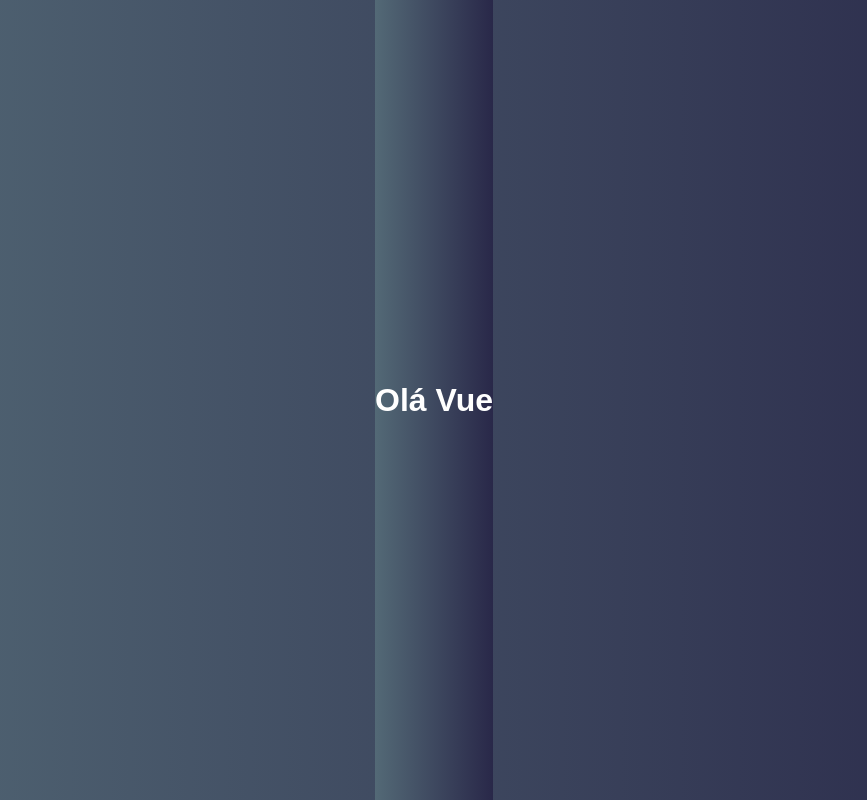
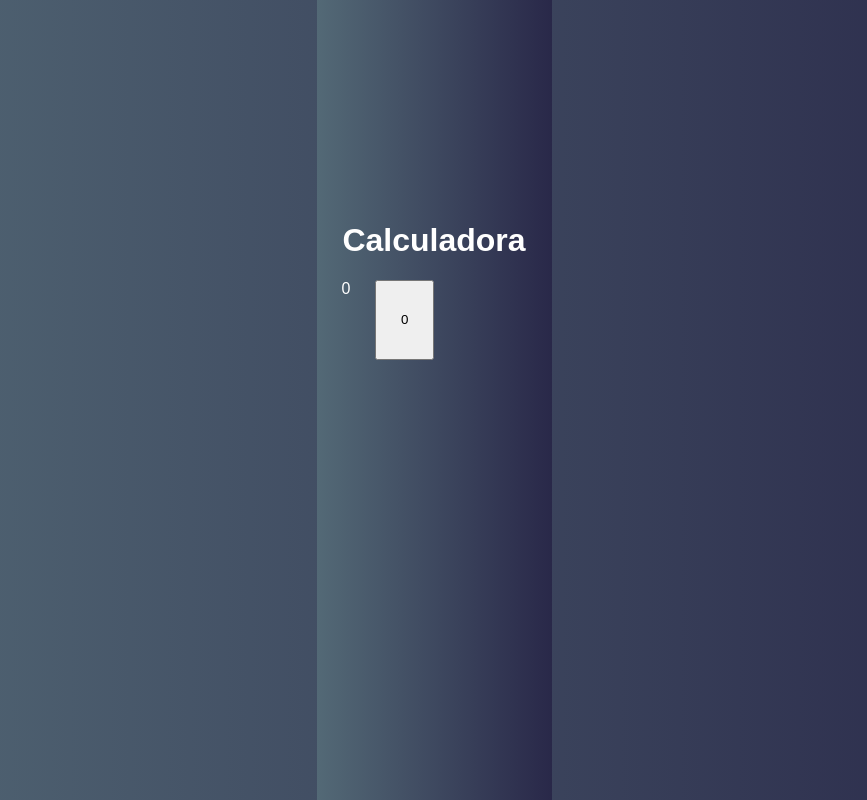
Before and after one commit to NikolasDaltro/Calcuradora-Vue, a Vue app in the folder calculator/: page / in a window 1280 px wide. Shown: the whole page, without its empty margins (206-1073 px from the left). Built offline with nearby package versions, Linux system fonts and the light colour scheme.

Commit message:
criando componentes

```diff
--- a/calculator/package.json
+++ b/calculator/package.json
@@ -15,7 +15,6 @@
     "@babel/core": "^7.12.16",
     "@babel/eslint-parser": "^7.12.16",
     "@vue/cli-plugin-babel": "~5.0.0",
-    "@vue/cli-plugin-eslint": "~5.0.0",
     "@vue/cli-service": "~5.0.0",
     "eslint": "^7.32.0",
     "eslint-plugin-vue": "^8.0.3"
--- a/calculator/src/App.vue
+++ b/calculator/src/App.vue
@@ -1,19 +1,19 @@
 <template>
   <div id="app">
-<h1>Olá Vue</h1>
+<h1>Calculadora</h1>
+<Calculator />
   </div>
 </template>
 
 <script>
+import Calculator from './main/Calculator.vue'
+
 export default {
-
+components: { Calculator }
 }
 </script>
 
 <style>
-@font-face {
-    font-family:Arial, Helvetica, sans-serif
-}
 *{
     font-family: Arial, Helvetica, sans-serif;
 }
--- /dev/null
+++ b/calculator/src/components/Button.vue
@@ -0,0 +1,15 @@
+<template>
+  <button class="button">
+    0
+  </button>
+</template>
+
+<script>
+export default {
+
+}
+</script>
+
+<style>
+
+</style>
--- /dev/null
+++ b/calculator/src/components/Display.vue
@@ -0,0 +1,15 @@
+<template>
+  <div class="display">
+    0
+  </div>
+</template>
+
+<script>
+export default {
+
+}
+</script>
+
+<style>
+
+</style>
--- /dev/null
+++ b/calculator/src/main/Calculator.vue
@@ -0,0 +1,29 @@
+<template>
+  <div class="calculator">
+    <Display/>
+    <Button />
+  </div>
+</template>
+
+<script>
+import Display from "../components/Display.vue"
+import Button from "../components/Button.vue"
+
+
+export default {
+    components: { Button, Display }
+}
+</script>
+
+<style>
+    .calculator{
+        height: 320px;
+        width: 235px;
+        border-radius: 5px;
+        overflow: hidden;
+
+        display: grid;
+        grid-template-columns: repeat(4, 25%);
+        grid-template-rows: 1fr 48px 48px 48px 48px 48px;
+    }
+</style>
--- a/calculator/vue.config.js
+++ b/calculator/vue.config.js
@@ -1,4 +1,5 @@
 const { defineConfig } = require('@vue/cli-service')
 module.exports = defineConfig({
-  transpileDependencies: true
+  transpileDependencies: true,
+  lintOnSave: false
 })
```
